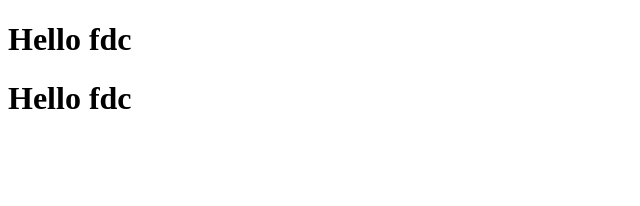
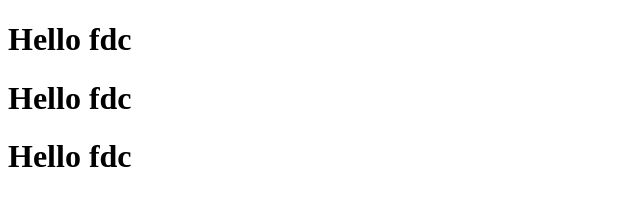
Before and after one commit to ABDERRHMAN8BENAICHA/git-fdc-test, a plain HTML site: page index.htm in a window 1280 px wide. Shown: the whole page, without its empty margins (0-640 px from the left). Drawn offline with Linux system fonts and the light colour scheme.

Commit message:
lsat commit

```diff
--- a/index.htm
+++ b/index.htm
@@ -8,5 +8,6 @@
 <body>
         <h1>Hello fdc</h1>
         <h1>Hello fdc</h1>
+        <h1>Hello fdc</h1>
 </body>
 </html>
```
